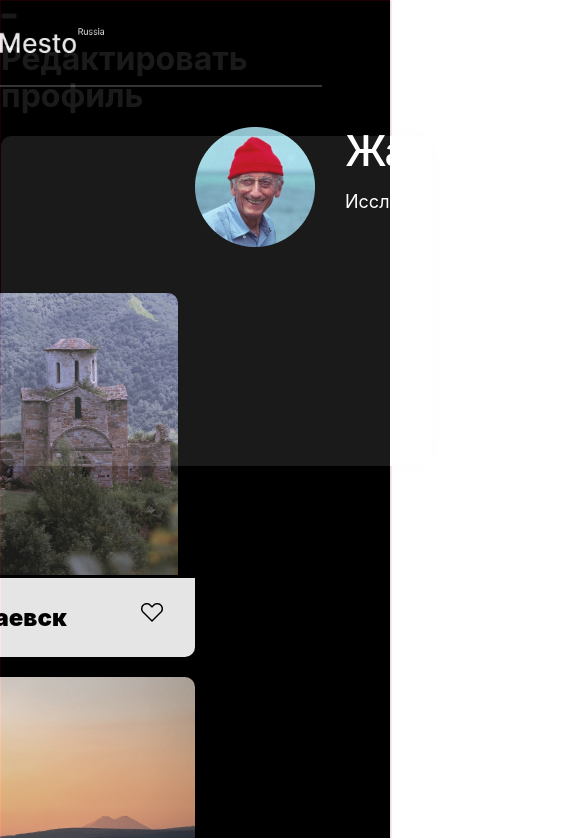
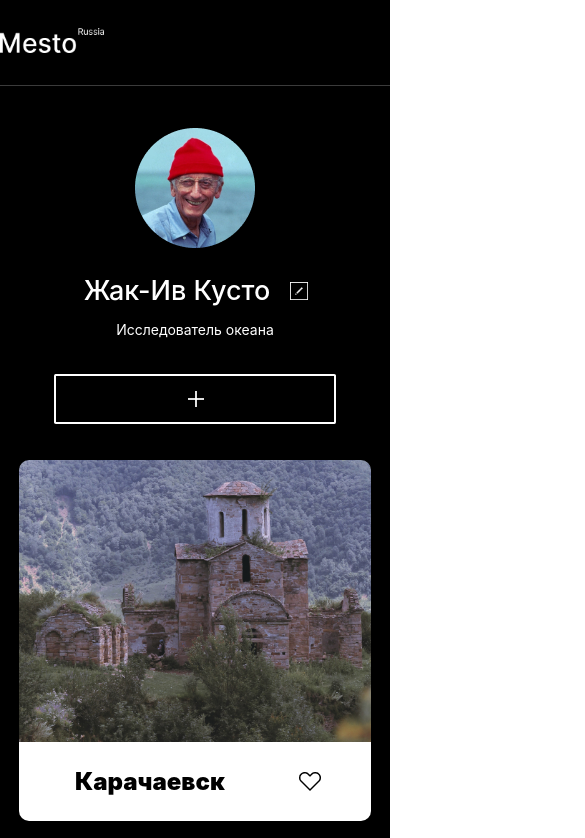
Before and after one commit to atlantis437/mesto, a plain HTML site: page index.html in a window 390 px wide. Shown: the top 838 px of the page, 585 px wide, since content can reach past the window. Drawn offline with Linux system fonts and the light colour scheme; a web font is replaced by a local one.

Commit message:
feat bem

```diff
--- /dev/null
+++ b/blocks/container/container.css
@@ -0,0 +1,6 @@
+.container {
+    min-width: 320px;
+    max-width: 1280px;
+    padding: 0;
+    margin: 0 auto;
+}
--- /dev/null
+++ b/blocks/header/__line/header__line.css
@@ -0,0 +1,8 @@
+.header__line {
+    display: flex;
+    position: relative;
+    width: 100%;
+    min-height: 1px;
+    opacity: 0.7;
+    background-color:#545454;
+}
--- /dev/null
+++ b/blocks/header/header.css
@@ -0,0 +1,16 @@
+.header {
+    display: flex;
+    flex-direction: column;
+    justify-content: space-between;
+    width: calc(100% - 200px * 2);
+    max-width: 880px;
+    margin: 0 auto;
+    padding: 45px 0 0 0;
+}
+
+@media screen and (max-width: 767px) {
+    .header {
+    width: 100%;
+    padding: 28px 0 0 0;
+    }
+}
--- /dev/null
+++ b/blocks/page/page.css
@@ -0,0 +1,11 @@
+.page {
+    background-color: black;
+    font-family: "Inter", Arial, sans-serif;
+    color: white;
+    -moz-osx-font-smoothing: grayscale;
+    -webkit-font-smoothing: antialiased;
+    -webkit-text-size-adjust: 100%;
+    -ms-text-size-adjust: 100%;
+    -moz-text-size-adjust: 100%;
+    text-rendering: optimizeLegibility;
+}
--- a/index.html
+++ b/index.html
@@ -7,7 +7,6 @@
   <meta name="keywords" content="джаваскарипт, попап, форма, адаптивная, верстка">
   <meta name="author" content="Владислав Финоченко">
   <title>Место</title>
-  <link rel="stylesheet" href="./vendor/normalize.css">
   <link rel="stylesheet" href="./style.css">
   <link rel="stylesheet" href="./pages/index.css">
 </head>
@@ -16,8 +15,8 @@
     <div class="container">
 
       <header class="header">
-          <img src="./sprint-4-images/logo.png" class="header__logo" alt="лого">
-          <img src="./sprint-4-images/Line.png" class="header__line" alt="линия">
+        <img src="./sprint-4-images/logo.png" class="header__logo" alt="лого">
+        <img src="./sprint-4-images/Line.png" class="header__line" alt="линия">
       </header>
 
       <main class="content">
@@ -27,13 +26,12 @@
             <div class="profile__info">
               <div class="profile__edit">
                 <h1 class="profile__title"><nobr>Жак-Ив Кусто</nobr></h1>
-                <img src="./sprint-4-images/Edit Button.png" class="edit__button" alt="кнопка">
+                <button  class="button profile__edit-button"></button>
               </div>
               <p class="profile__subtitle">Исследователь океана</p>
             </div>
           </div>
-
-          <img src="sprint-4-images/Add Button.png" class="profile__addButton" alt="кнопка">
+          <button class="button profile__add-button"></button>
         </section>
 
         <section class="elements">
@@ -41,8 +39,8 @@
             <img src="./sprint-4-images/element-photo1.jpg" class="element__photo" alt="фото">
             <div class="element__box">
               <div class="element__group">
-                <h2 class="element__title">Карачаево-Ч...</h2>
-                <img src="./sprint-4-images/like.png" class="like__button" alt="лайк">
+                <h2 class="element__title">Карачаево-Черкессия</h2>
+                <img src="./sprint-4-images/like.png" class="element__icon element__icon_active" alt="лайк">
               </div>
             </div>
           </div>
@@ -52,7 +50,7 @@
             <div class="element__box">
               <div class="element__group">
                 <h2 class="element__title">Домбай</h2>
-                <img src="./sprint-4-images/like.png" class="like__button" alt="лайк">
+                <img src="./sprint-4-images/like.png" class="element__icon element__icon_active" alt="лайк">
               </div>
             </div>
           </div>
@@ -62,7 +60,7 @@
             <div class="element__box">
               <div class="element__group">
                 <h2 class="element__title">Гора Эльбрус</h2>
-                <img src="./sprint-4-images/like.png" class="like__button" alt="лайк">
+                <img src="./sprint-4-images/like.png" class="element__icon element__icon_active" alt="лайк">
               </div>
             </div>
           </div>
@@ -72,7 +70,7 @@
             <div class="element__box">
               <div class="element__group">
                 <h2 class="element__title">Домбай</h2>
-                <img src="./sprint-4-images/like.png" class="like__button" alt="лайк">
+                <img src="./sprint-4-images/like.png" class="element__icon element__icon_active" alt="лайк">
               </div>
             </div>
           </div>
@@ -82,7 +80,7 @@
             <div class="element__box">
               <div class="element__group">
                 <h2 class="element__title">Гора Эльбрус</h2>
-                <img src="./sprint-4-images/like.png" class="like__button" alt="лайк">
+                <img src="./sprint-4-images/like.png" class="element__icon element__icon_active" alt="лайк">
               </div>
             </div>
           </div>
@@ -92,7 +90,7 @@
             <div class="element__box">
               <div class="element__group">
                 <h2 class="element__title">Карачаевск</h2>
-                <img src="./sprint-4-images/like.png" class="like__button" alt="лайк">
+                <img src="./sprint-4-images/like.png" class="element__icon element__icon_active" alt="лайк">
               </div>
             </div>
           </div>
@@ -100,14 +98,18 @@
         </section>
 
         <footer class="footer">
-            <p class="footer__copyright">&#169; 2020 Mesto Russia</p>
-        </footer>
+          <p class="footer__copyright"><nobr>&#169; 2020 Mesto Russia</nobr></p>
+      </footer>
 
         <div class="popup">
           <button class="popup__close-button"></button>
-          <h1 class="popup__title">Редактировать профиль</h1>
-          <form action="save" class="popup__container">
-          </form>
+          <div class="popup__container">
+            <h1 class="popup__title">Редактировать профиль</h1>
+            <input type="text" class="form">
+            <input type="text" class="form">
+            <button  class="button save__button"></button>
+          </div>
+
 
 
         </div>
--- a/pages/index.css
+++ b/pages/index.css
@@ -1,2 +1,7 @@
-
+@import url(../vendor/normalize.css);
 @import url(../vendor/fonts/Inter/inter.css);
+@import url(../blocks/page/page.css);
+@import url(../blocks/container/container.css);
+@import url(../blocks/header/header.css);
+@import url(../blocks/header/__logo/header__logo.css);
+@import url(../blocks/header/__line/header__line.css);
--- a/style.css
+++ b/style.css
@@ -1,71 +1,5 @@
-
-
-.page {
-    background-color: black;
-    font-family: "Inter", Arial, sans-serif;
-    color: white;
-    -moz-osx-font-smoothing: grayscale;
-    -webkit-font-smoothing: antialiased;
-    -webkit-text-size-adjust: 100%;
-    -ms-text-size-adjust: 100%;
-    -moz-text-size-adjust: 100%;
-    text-rendering: optimizeLegibility;
-}
-
-.container {
-    min-width: 320px;
-    max-width: 1280px;
-    padding: 0;
-    margin: 0 auto;
-}
-
-.header {
-    display: flex;
-    flex-direction: column;
-    justify-content: space-between;
-    width: calc(100% - 200px * 2);
-    max-width: 880px;
-    margin: 0 auto;
-    padding: 45px 0 0 0;
-}
-
-@media screen and (max-width: 767px) {
-    .header {
-    width: 100%;
-    padding: 28px 0 0 0;
-    }
-}
-
-.header__logo {
-    display: flex;
-    position: relative;
-    width: 142px;
-    height: 33px;
-    z-index: 1;
-    padding-bottom: 41px;
-}
-
-@media screen and (max-width: 767px) {
-    .header__logo {
-    width: 104px;
-    height: 25px;
-    padding-bottom: 31.6px;
-    }
-}
-
-.header__line {
-    display: flex;
-    position: relative;
-    width: 880px;
-    height: 0px;
-    opacity: 0.7;
-    border: 1px solid #545454;
-}
-
-@media screen and (max-width: 767px) {
-    .header__line {
-    width: 320px;
-    }
+.button:hover {
+    opacity: 0.6;
 }
 
 .profile {
@@ -78,9 +12,35 @@
     margin: 0 auto;
 }
 
+@media screen and (max-width: 1100px) {
+    .profile {
+    flex-direction: column;
+    align-items: center;
+    width: calc(100% - 19px * 2);
+    padding-top: 42px;
+    }
+}
+
+@media screen and (max-width: 767px) {
+    .profile {
+    flex-direction: column;
+    align-items: center;
+    width: calc(100% - 19px * 2);
+    padding-top: 42px;
+    }
+}
+
 .profile__box {
     display: flex;
     flex-direction: row;
+    box-sizing: border-box;
+}
+
+@media screen and (max-width: 767px) {
+    .profile__box {
+    flex-direction: column;
+    align-items: center;
+    }
 }
 
 .profile__avatar {
@@ -91,17 +51,40 @@
     padding-right: 30px;
 }
 
+@media screen and (max-width: 767px) {
+    .profile__avatar {
+    padding-right: 0;
+    padding-bottom: 26px;
+    }
+}
+
 .profile__info {
     display: flex;
     flex-direction: column;
-    width: 336px;
+    min-width: 336px;
     margin: 0;
 }
 
+@media screen and (max-width: 767px) {
+    .profile__info {
+    min-width: 282px;
+    }
+}
+
+
 .profile__edit {
     display: flex;
+    align-items: baseline;
     flex-direction: row;
     margin: 0;
+    padding-top: 22px;
+}
+
+@media screen and (max-width: 767px) {
+    .profile__edit {
+    justify-content: center;
+    padding-top: 0px;
+    }
 }
 
 .profile__title {
@@ -110,15 +93,39 @@
     width: 294px;
     font-weight: 500;
     font-size: 42px;
-    line-height: 48px;
+    line-height: 39px;
+    padding-right: 18px;
 }
 
-.edit__button {
+@media screen and (max-width: 767px) {
+    .profile__title {
+    font-size: 27px;
+    line-height: 33px;
+    text-align: center;
+    width: 189px;
+    }
+}
+
+.profile__edit-button {
     display: flex;
     align-self: flex-end;
     width: 24px;
     height: 24px;
-    padding-left: 25px;
+    background-image: url(./sprint-4-images/Edit\ Button.png);
+    background-color: transparent;
+    border: none;
+    margin: 0;
+    padding: 0;
+    cursor: pointer;
+    align-self: baseline;
+}
+
+@media screen and (max-width: 767px) {
+    .profile__edit-button {
+    width: 18px;
+    height: 18px;
+    background-size: cover;
+    }
 }
 
 .profile__subtitle {
@@ -129,10 +136,37 @@
     line-height: 22px;
 }
 
-.profile__addButton {
+@media screen and (max-width: 767px) {
+    .profile__subtitle {
+    font-size: 14px;
+    line-height: 17px;
+    text-align: center;
+    padding-top: 14px;
+    padding-bottom: 36px;
+    }
+}
+
+.profile__add-button {
+    display: flex;
     width: 150px;
     height: 50px;
     justify-self: flex-end;
+    align-self: center;
+    background-image: url(./sprint-4-images/Add\ Button.png);
+    background-color: transparent;
+    border: none;
+    margin: 0;
+    padding: 0;
+    cursor: pointer;
+    background-size: cover;
+}
+
+@media screen and (max-width: 767px) {
+    .profile__add-button {
+    width: 282px;
+    height: 50px;
+    background-image: url(./sprint-4-images/Add\ Button\ mobile.png);
+    }
 }
 
 .elements {
@@ -140,17 +174,22 @@
     flex-wrap: wrap-reverse;
     flex-direction: row-reverse;
     width: calc(100% - 200px * 2);
-    padding: 26.25px 0px 67px;
+    padding: 31px 0px 67px;
     margin: 0 auto;
 }
 
 @media screen and (max-width: 767px) {
     .elements {
     flex-direction: column-reverse;
+    padding: 0;
+    padding-top: 16px;
+    width: calc(100% - 19px * 2);
     }
 }
 
 .element {
+    display: flex;
+    flex-direction: column;
     margin: 0;
     padding: 0;
     padding-left: 17px;
@@ -161,11 +200,38 @@
     padding-left: 0;
 }
 
+@media screen and (max-width: 1279px) {
+    .element:nth-child(3n) {
+    padding-left: 17px;
+    }
+}
+
+@media screen and (max-width: 767px) {
+    .element:nth-child(3n) {
+    padding-left: 0;
+    }
+}
+
+@media screen and (max-width: 767px) {
+    .element {
+    padding-left: 0;
+    }
+}
+
 .element__photo {
     width: 282px;
     height: 282px;
     border-radius: 10px 10px 0 0;
 }
+
+@media screen and (max-width: 767px) {
+    .element__photo {
+    width: 100%;
+    min-width: 282px;
+    object-fit: cover;
+    }
+}
+
 
 .element__box {
     display: flex;
@@ -173,16 +239,16 @@
     background-color: white;
     border-radius: 0 0 10px 10px;
     margin: 0;
-
 }
 
 .element__group {
     display: flex;
     flex-direction: row;
     justify-content: space-between;
-    width: 246px;
+    min-width: 246px;
+    max-width: 246px;
     min-height: 23px;
-    margin: 0;
+    margin: 0 auto;
     padding: 25px 15px 21px 21px;
 
 }
@@ -193,26 +259,61 @@
     line-height: 29px;
     color: #000000;
     margin: 0;
+    text-overflow: ellipsis;
+    white-space: nowrap;
+    overflow: hidden;
 }
 
-.like__button {
+.element__icon {
     width: 22px;
     height: 19px;
+    background-size: cover;
+    padding-top: 5px;
 }
 
+.element__icon:hover {
+    opacity: 0.5;
+}
+
+/*
+.element__icon_active {
+    background-color: black;
+}
+*/
+
 .footer {
-    max-width: 318px;
+    display: flex;
     margin: 0 auto;
-    padding: 0 762px 60px 200px;
+    width: calc(100% - 200px * 2);
+    justify-content: flex-start;
+}
+
+@media screen and (max-width: 767px) {
+    .footer {
+    width: calc(100% - 19px * 2);
+    padding: 48px 19px 36px;
+    }
 }
 
 .footer__copyright {
+    display: flex;
+    text-align: left;
     font-weight: 400;
     font-size: 18px;
     line-height: 22px;
     color: #545454;
+    margin: 0;
 }
 
+@media screen and (max-width: 767px) {
+    .footer__copyright {
+    font-size: 14px;
+    line-height: 17px;
+    }
+}
+
+
+/*
 .popup {
     position: fixed;
     left: 0;
@@ -223,14 +324,20 @@
     background: black;
     border: 1px red solid;
     opacity: 0.1;
+    display: none;
 }
 
 .popup__container {
     width: 430px;
     height: 330px;
     background: white;
+    color: black;
     border-radius: 10px;
     box-shadow: 0px 0px 25px rgba(0, 0, 0, 0.15);
     z-index: 3;
+    display: flex;
+    flex-direction: column;
+
 
 }
+*/
```
Also changed, not shown: blocks/header/__logo/header__logo.css (added, +16 -0 lines), sprint-4-images/Add Button mobile.png (added).
